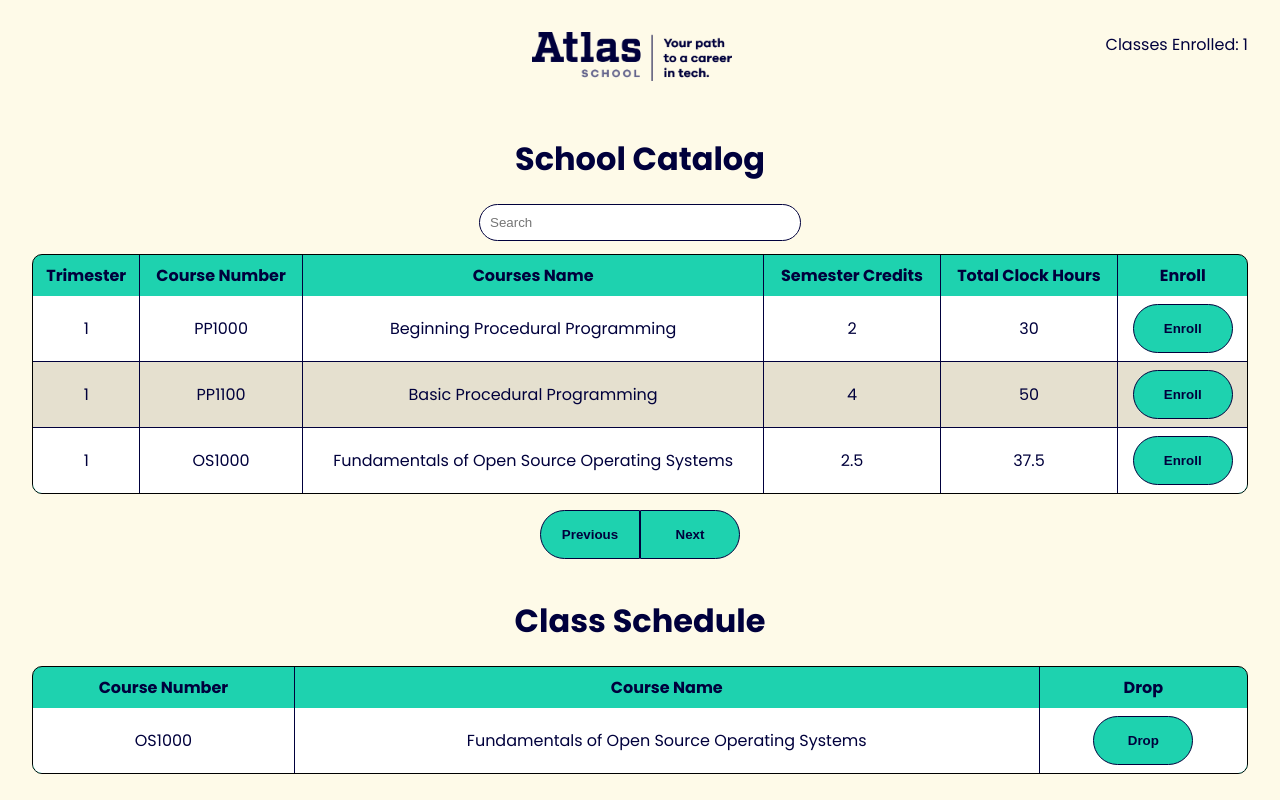
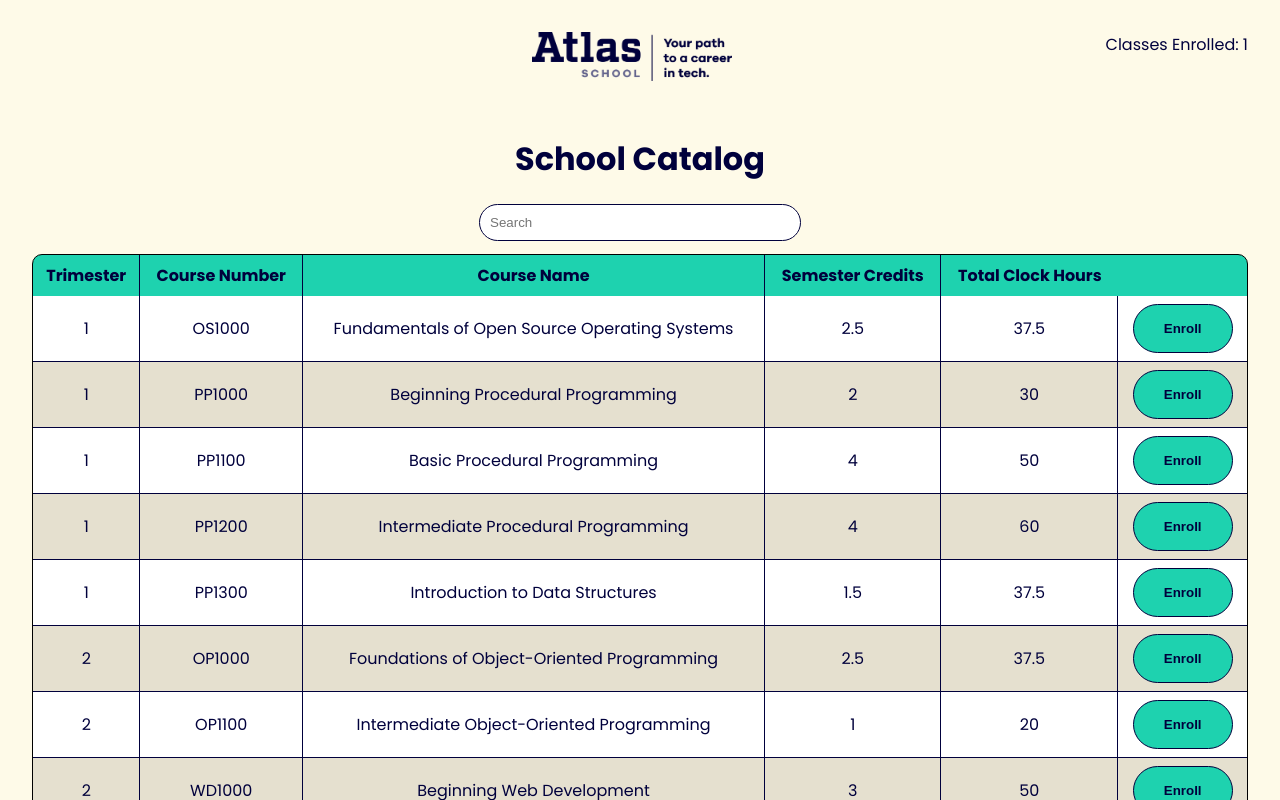
Before and after one commit to TPoe25/atlas-react-state-intro, a React (Vite) app: page / in a window 1280 px wide. Shown: the top 800 px of the page. Built offline with nearby package versions, Linux system fonts and the light colour scheme.

Commit message:
adjusted components and got fid or extra search bar and duplicates.

```diff
--- a/src/App.jsx
+++ b/src/App.jsx
@@ -1,5 +1,5 @@
+import Header from "./Header";
 import SchoolCatalog from "./SchoolCatalog";
-import Header from "./Header";
 import ClassSchedule from "./ClassSchedule";
 
 export default function App() {
--- a/src/SchoolCatalog.jsx
+++ b/src/SchoolCatalog.jsx
@@ -1,55 +1,61 @@
+import { useEffect, useMemo, useState } from "react";
+import SearchField from "./components/search-field";
+import SetTable from "./components/Sch-cat-fetch";
+
 export default function SchoolCatalog() {
+  const [courses, setCourses] = useState([]);
+  const [loading, setLoading] = useState(true);
+  const [error, setError] = useState("");
+
+  const [searchTerm, setSearchTerm] = useState("");
+
+  useEffect(() => {
+    const fetchCourses = async () => {
+      try {
+        setLoading(true);
+        setError("");
+
+        const response = await fetch("/api/courses.json");
+        if (!response.ok) {
+          throw new Error("Failed to fetch courses");
+        }
+
+        const data = await response.json();
+        setCourses(data);
+      } catch (error) {
+        setError(error.message);
+      } finally {
+        setLoading(false);
+      }
+    };
+
+    fetchCourses();
+  }, []);
+
+  const filteredCourses = useMemo(() => {
+    const query = searchTerm.trim().toLowerCase();
+
+    return courses.filter(
+      (course) =>
+        course.courseName.toLowerCase().includes(query) ||
+        course.courseNumber.toLowerCase().includes(query)
+    );
+  }, [courses, searchTerm]);
+
   return (
     <div className="school-catalog">
       <h1>School Catalog</h1>
-      <input type="text" placeholder="Search" />
-      <table>
-        <thead>
-          <tr>
-            <th>Trimester</th>
-            <th>Course Number</th>
-            <th>Courses Name</th>
-            <th>Semester Credits</th>
-            <th>Total Clock Hours</th>
-            <th>Enroll</th>
-          </tr>
-        </thead>
-        <tbody>
-          <tr>
-            <td>1</td>
-            <td>PP1000</td>
-            <td>Beginning Procedural Programming</td>
-            <td>2</td>
-            <td>30</td>
-            <td>
-              <button>Enroll</button>
-            </td>
-          </tr>
-          <tr>
-            <td>1</td>
-            <td>PP1100</td>
-            <td>Basic Procedural Programming</td>
-            <td>4</td>
-            <td>50</td>
-            <td>
-              <button>Enroll</button>
-            </td>
-          </tr>
-          <tr>
-            <td>1</td>
-            <td>OS1000</td>
-            <td>Fundamentals of Open Source Operating Systems</td>
-            <td>2.5</td>
-            <td>37.5</td>
-            <td>
-              <button>Enroll</button>
-            </td>
-          </tr>
-        </tbody>
-      </table>
+
+      <SearchField value={searchTerm} onChange={setSearchTerm} />
+
+      {loading && <p>Loading courses...</p>}
+      {error && <p>{error}</p>}
+
+      {!loading && !error && <SetTable courses={filteredCourses} />}
+
       <div className="pagination">
-        <button>Previous</button>
-        <button>Next</button>
+        <button disabled>Previous</button>
+        <button disabled>Next</button>
       </div>
     </div>
   );
```
